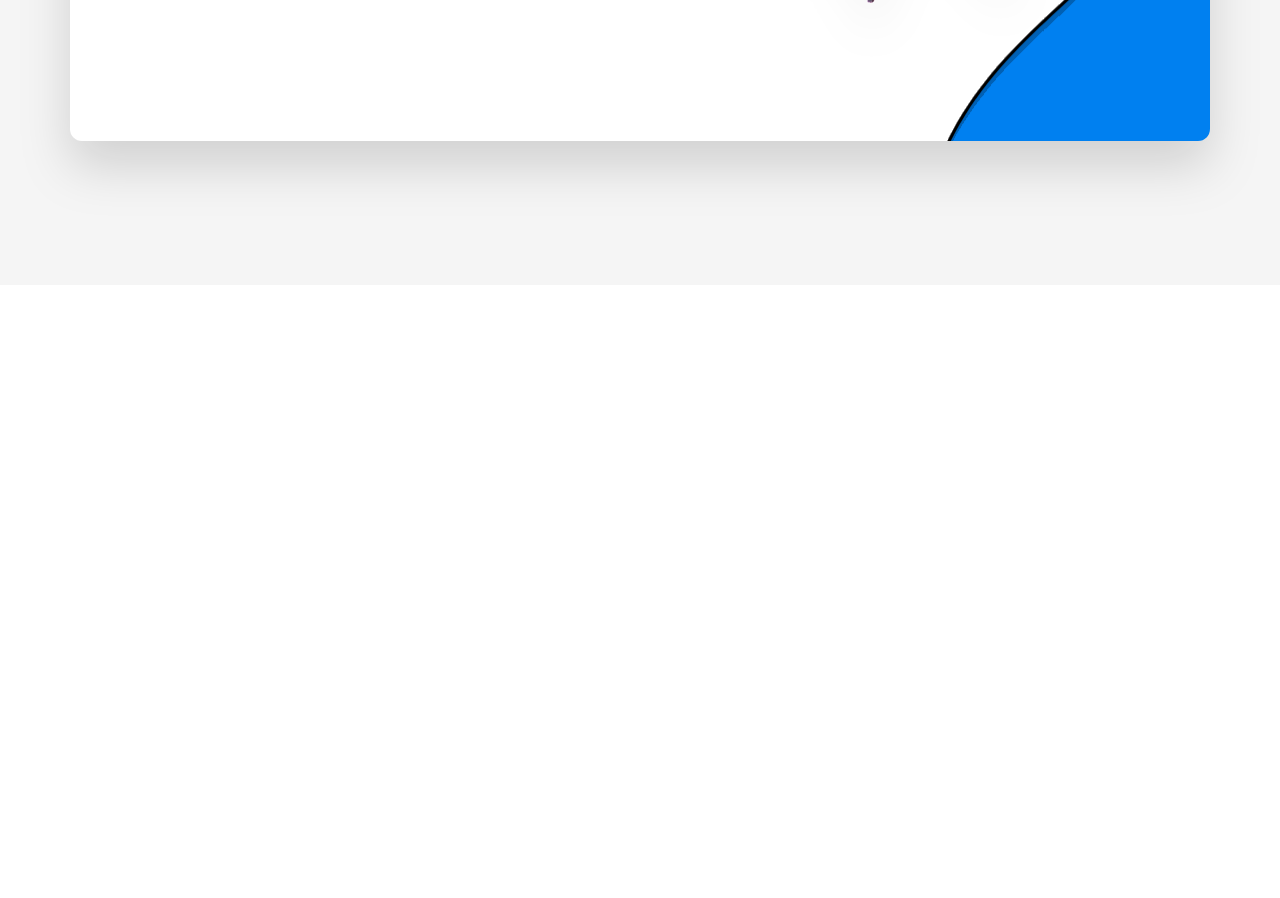
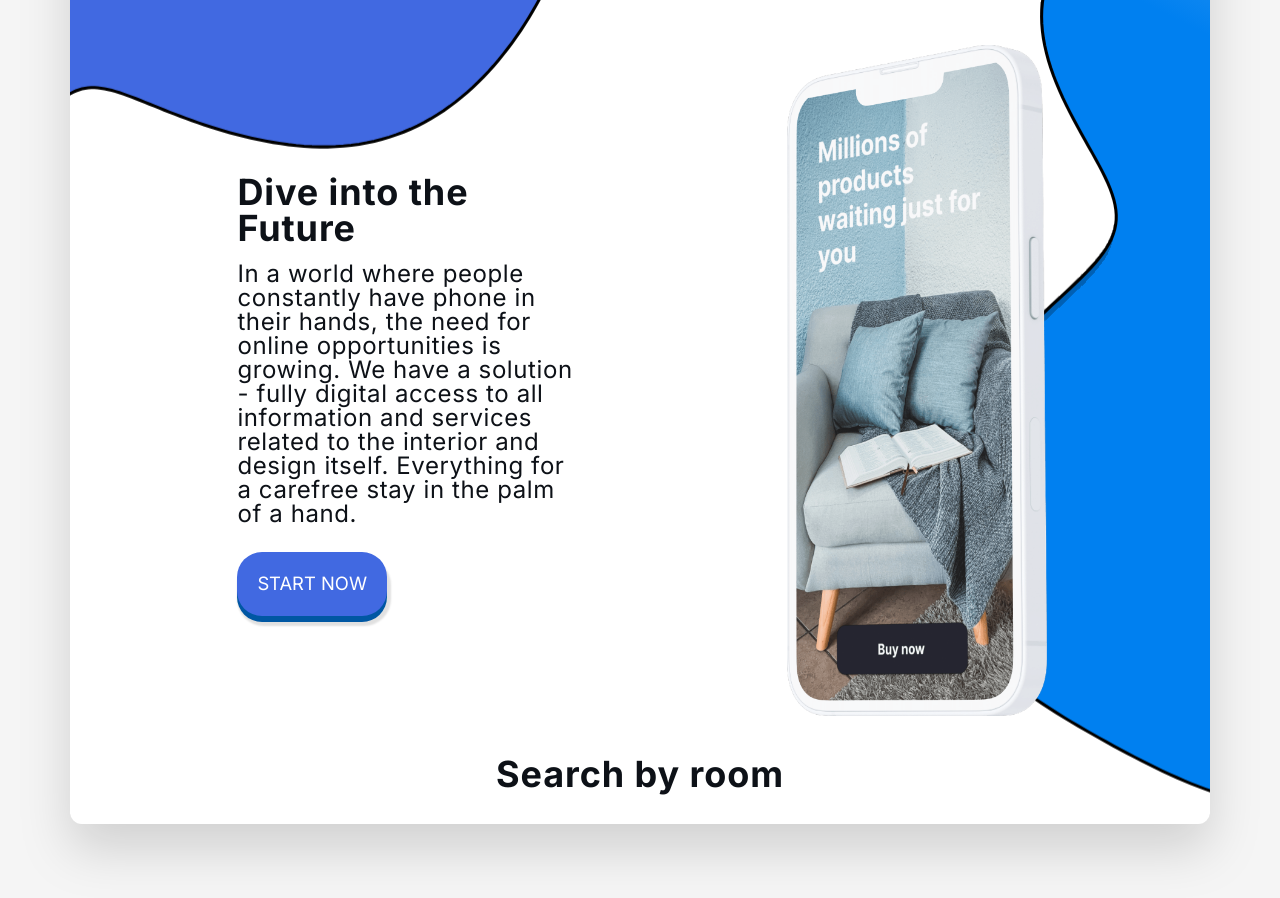
Before and after one commit to salmanulfarispk/FurnitureDesign_using-ReactVite-FramerMotion-, a React (Vite) app: page / in a window 1280 px wide. Shown: the part 1400-2298 px from the top of the page. Before the commit the page ends 1685 px from the top, so only its background shows below. Built offline with nearby package versions, Linux system fonts and the light colour scheme; a web font is replaced by a local one.

Commit message:
creates Room section...

```diff
--- a/src/Components/Headers/Header.jsx
+++ b/src/Components/Headers/Header.jsx
@@ -35,7 +35,7 @@ function Header() {
                         <h2 className='text-5xl pb-4 font-serif font-medium no-underline align-middle tracking-wide normal-case leading-normal text-dark '>modern design</h2>
                     </div>
                     <motion.img
-                        className='h-[765px] w-full bg-no-repeat bg-center relative z-10 rounded-xl'
+                        className='h-[665px] w-full bg-no-repeat bg-center relative z-10 rounded-xl'
                         src={header1}
                         alt='header-phone'
                         animate={{
--- a/src/Components/Midsection/MidComponentItem.jsx
+++ b/src/Components/Midsection/MidComponentItem.jsx
@@ -3,11 +3,37 @@ import React from 'react'
 const MidComponentItem = ({title ,img , text ,reverse}) => {
   return (
     <div id='company'>
-      <div className='grid grid-cols-2 justify-items-center items-center'>
-        <div className='w-4/5 pl-24'>
-          <h2>{title}</h2>
+      {reverse ? (
+         <div className='grid grid-cols-2 justify-items-center items-center'>
+
+         <div className='w-4/5 pl-24'>
+           <h2 className='text-4xl pt-10 pb-4 font-bold font-inter no-underline normal-case
+           align-middle tracking-wide leading-none text-dark'>{title}</h2>
+           <p className='text-2xl w-full pb-4 font-normal font-inter no-underline align-middle
+            tracking-wide normal-case leading-none text-dark'>{text}</p>
+           <button className='pushable mt-4'>
+             <span className='front'>Start Now</span>
+           </button>
+         </div>
+
+           <div>
+              <img src={img} alt='phone1' className='h-[675px] pt-1 hover:rotate-6 duration-1000 cursor-pointer'/>
+           </div>
+
+       </div>
+      )  : (
+
+        <div id='room' className='flex flex-row-reverse justify-around items-center w-full'>
+
+              <div className='pb-4'>
+                  <h2 className='text-4xl pt-10 pb-4 font-bold font-inter no-underline align-middle
+                   tracking-wide normal-case leading-none text-dark'>{title}</h2>
+              </div>
+
         </div>
-      </div>
+
+      )}
+
     </div>
   )
 }
--- a/src/Components/Midsection/MidComponentParent.jsx
+++ b/src/Components/Midsection/MidComponentParent.jsx
@@ -1,11 +1,28 @@
 import React from 'react'
 import MidComponentItem from "./MidComponentItem"
+import Midphone1 from "../../assets/images/MidComponentPhone.png"
+import MidPhone2 from "../../assets/images/midPhone2.png";
+
 
 export const MidComponentParent = () => {
   return (
     <div>
-        <MidComponentItem/>
-        <MidComponentItem/>
+        <div>
+        <MidComponentItem title='Dive into the Future'
+         text="In a world where people constantly have phone in their hands,
+         the need for online opportunities is growing. We have a solution - fully digital access to
+         all information and services related to
+         the interior and design itself. Everything for a carefree stay in the palm of a hand."
+         img={Midphone1}
+         reverse
+        />
+        </div>
+
+        <div>
+        <MidComponentItem title="Search by room"
+         img={MidPhone2}
+        />
+        </div>
 
     </div>
   )
```
